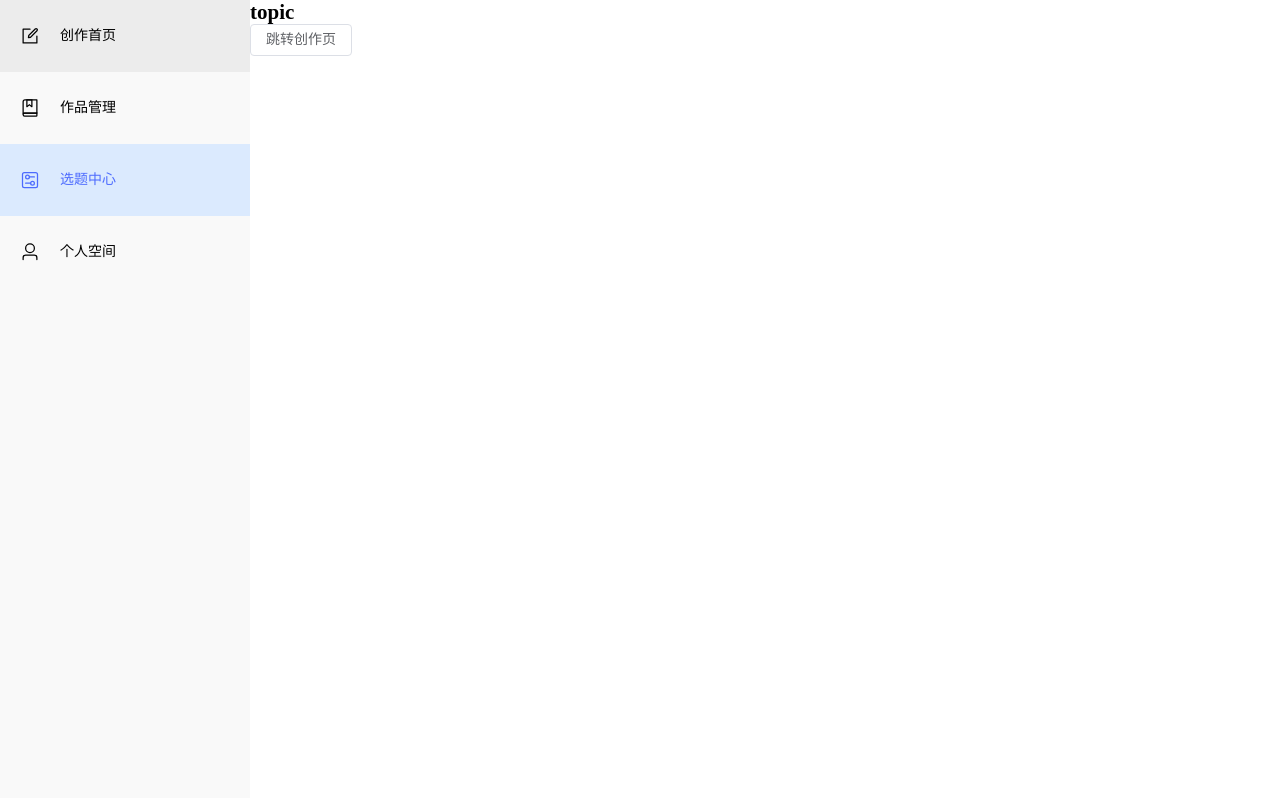
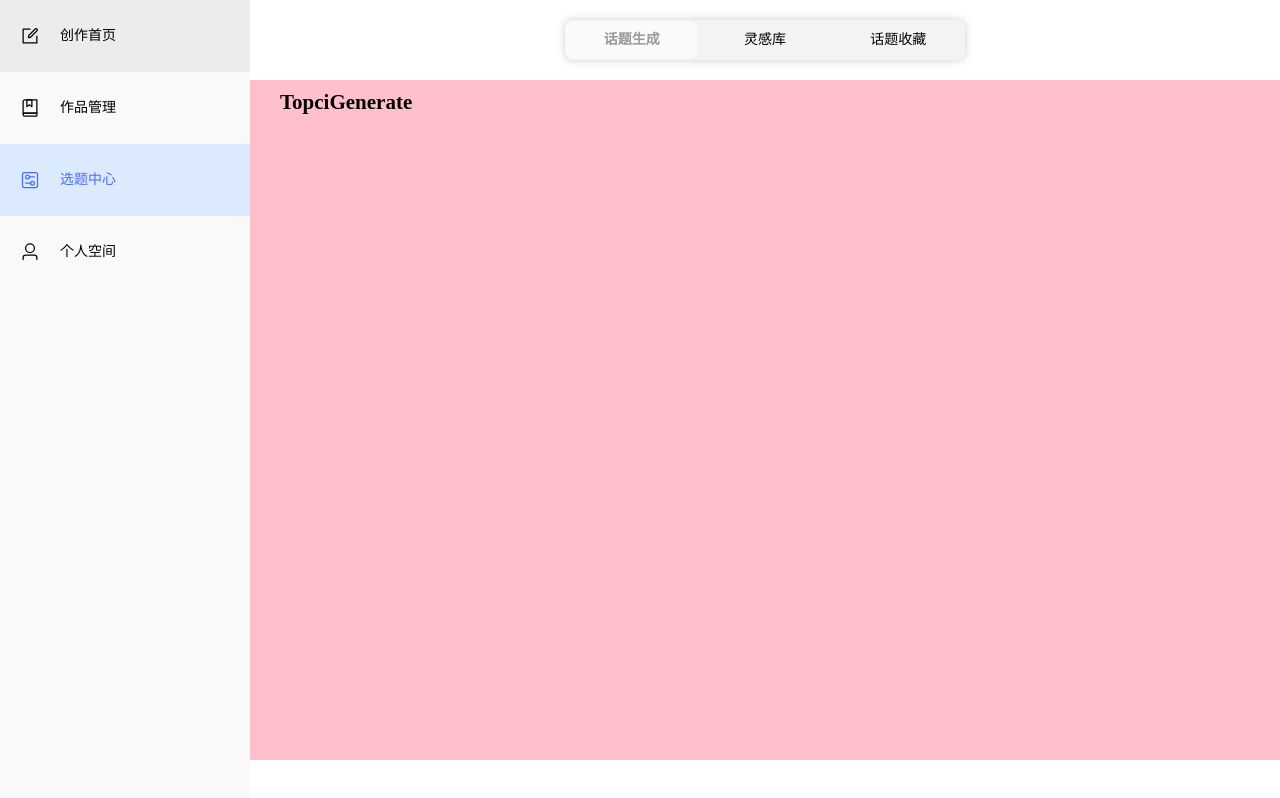
Before and after one commit to wzqf99/FBAI, a Vue app: page /topic in a window 1280 px wide. Built offline with nearby package versions, Linux system fonts and the light colour scheme; what vue-typed-js would draw is missing.

Commit message:
完成topic页面tab滑动效果,与content联动及组件拆分

```diff
--- a/src/views/home/Home.vue
+++ b/src/views/home/Home.vue
@@ -2,7 +2,7 @@
  * @Author: yelan wzqf99@foxmail.com
  * @Date: 2025-02-18 16:22:19
  * @LastEditors: yelan wzqf99@foxmail.com
- * @LastEditTime: 2025-02-19 20:09:22
+ * @LastEditTime: 2025-03-06 16:43:04
  * @FilePath: \AI_vue3\vue-aigc\src\views\home\Home.vue
  * @Description: 这是默认设置,请设置`customMade`, 打开koroFileHeader查看配置 进行设置: https://github.com/OBKoro1/koro1FileHeader/wiki/%E9%85%8D%E7%BD%AE
 -->
@@ -12,7 +12,7 @@
             <span ref="text" class="msg"></span>
             <!-- 引导模块 -->
             <div class="guide">
-                <div class="guide-item">
+                <div class="guide-item" @click="pushtoCreation">
                     <div class="top">
                         <el-icon :size="40" color="#4D6BFE">
                             <DocumentAdd />
@@ -149,6 +149,7 @@
 
 <script setup>
 import { ref, onMounted } from "vue";
+import { useRouter } from 'vue-router';
 import TypeIt from 'typeit' // 引入typeit 打字机效果
 const text = ref(null)
 onMounted(() => {
@@ -162,6 +163,11 @@ onMounted(() => {
         loop: false,//是否循环
     }).go()
 })
+
+const router = useRouter();
+const pushtoCreation = () => {
+    router.push('/articleCreation')
+}
 </script>
 
 <style lang="less" scoped>
--- /dev/null
+++ b/src/views/topic/InspirationLibrary.vue
@@ -0,0 +1,13 @@
+<template>
+    <div class="inspreation">
+        <h2>
+            inspreation
+        </h2>
+    </div>
+</template>
+
+<script setup>
+
+</script>
+
+<style lang="less" scoped></style>
--- /dev/null
+++ b/src/views/topic/TabsSlider.vue
@@ -0,0 +1,80 @@
+<template>
+    <div>
+        <div class="tabs">
+            <div :class="{ active: index === currentIndex }" class=" tab" @click="handleCheck(index)"
+                v-for="(item, index) in tabs" :key="item.id">{{
+                    item.name }}
+            </div>
+            <transition>
+                <div :style="`top:1px; left:${currentIndex * (400 / 3)}px;`" class="slider"></div>
+            </transition>
+        </div>
+    </div>
+</template>
+
+<script setup>
+const props = defineProps({
+    tabs: {
+        type: Array,
+        required: true
+    },
+    currentIndex: {
+        type: Number,
+        required: true,
+    },
+})
+const emit = defineEmits(['updateIdx'])
+
+const handleCheck = (index) => {
+    emit('updateIdx', index)
+}
+</script>
+
+<style lang="less" scoped>
+.tabs {
+    position: relative;
+    display: flex;
+    justify-content: center;
+    align-items: center;
+    height: 40px;
+    width: 400px;
+    background-color: #F3F2F5;
+    border-radius: 8px;
+    box-shadow: 0 0 8px #ccc;
+
+    .tab {
+        cursor: pointer;
+        height: 40px;
+        line-height: 40px;
+        width: 33.3%;
+        text-align: center;
+        border-radius: 8px;
+        transition: all 0.3s ease;
+
+        &:hover {
+            color: #409eff;
+            font-weight: 500;
+        }
+    }
+
+    .active {
+
+        font-weight: 700;
+    }
+
+    .slider {
+        font-weight: 700;
+        position: absolute;
+        text-align: center;
+        line-height: 38px;
+        border-radius: 8px;
+        left: 0;
+        top: 1px;
+        height: 38px;
+        width: (400/3) - 1px;
+        background-color: #fff;
+        opacity: 0.6;
+        transition: left 0.2s cubic-bezier(0.4, 0, 0.2, 1);
+    }
+}
+</style>
--- /dev/null
+++ b/src/views/topic/TopicCollection.vue
@@ -0,0 +1,11 @@
+<template>
+    <div class="TopicCollection">
+        <h2>TopicCollection</h2>
+    </div>
+</template>
+
+<script setup>
+
+</script>
+
+<style lang="less" scoped></style>
--- a/src/views/topic/TopicContent.vue
+++ b/src/views/topic/TopicContent.vue
@@ -1,16 +1,67 @@
+<!--
+ * @Author: yelan wzqf99@foxmail.com
+ * @Date: 2025-02-18 16:28:16
+ * @LastEditors: yelan wzqf99@foxmail.com
+ * @LastEditTime: 2025-03-07 00:32:54
+ * @FilePath: \AI_vue3\vue-aigc\src\views\topic\TopicContent.vue
+ * @Description: 这是默认设置,请设置`customMade`, 打开koroFileHeader查看配置 进行设置: https://github.com/OBKoro1/koro1FileHeader/wiki/%E9%85%8D%E7%BD%AE
+-->
 <template>
     <div class="topic">
-        <h2>topic</h2>
-        <el-button @click="pushtoCreation">跳转创作页</el-button>
+        <div class="topic_content">
+            <div class="tabs-content">
+                <TabsSlider @updateIdx="handleCheck" :tabs="tabs" :currentIndex="currentIndex"></TabsSlider>
+            </div>
+            <div class="maincontent">
+                <TopicGenerate v-show="currentIndex === 0"></TopicGenerate>
+                <InspirationLibrary v-show="currentIndex === 1"></InspirationLibrary>
+                <TopicCollection v-show="currentIndex === 2"></TopicCollection>
+            </div>
+        </div>
     </div>
 </template>
 
 <script setup>
-import { useRouter } from 'vue-router';
-const router = useRouter();
-const pushtoCreation = () => {
-    router.push('/articleCreation')
+import TopicCollection from './TopicCollection.vue'
+import TopicGenerate from './TopicGenerate.vue'
+import InspirationLibrary from './InspirationLibrary.vue'
+import TabsSlider from './TabsSlider.vue'
+
+import { ref } from 'vue';
+const tabs = [
+    { id: 1, name: "话题生成" },
+    { id: 2, name: "灵感库" },
+    { id: 3, name: "话题收藏" }
+]
+const currentIndex = ref(0)
+const handleCheck = (index) => {
+    currentIndex.value = index
 }
+
+
 </script>
 
-<style lang="less" scoped></style>
+<style lang="less" scoped>
+.topic_content {
+    width: 100%;
+    height: 100vh;
+    background-color: #FFFFFF;
+
+    .tabs-content {
+        width: 100%;
+        display: flex;
+        justify-content: center;
+        align-items: center;
+        height: 80px;
+        background-color: #FFFFFF;
+    }
+
+    .maincontent {
+        width: 100%;
+        padding: 10px 30px;
+        box-sizing: border-box;
+        background-color: pink;
+        height: calc(100vh - 80px - 40px);
+    }
+}
+</style>
--- /dev/null
+++ b/src/views/topic/TopicGenerate.vue
@@ -0,0 +1,11 @@
+<template>
+    <div class="TopciGenerate">
+        <h2>TopciGenerate</h2>
+    </div>
+</template>
+
+<script setup>
+
+</script>
+
+<style lang="less" scoped></style>
```
